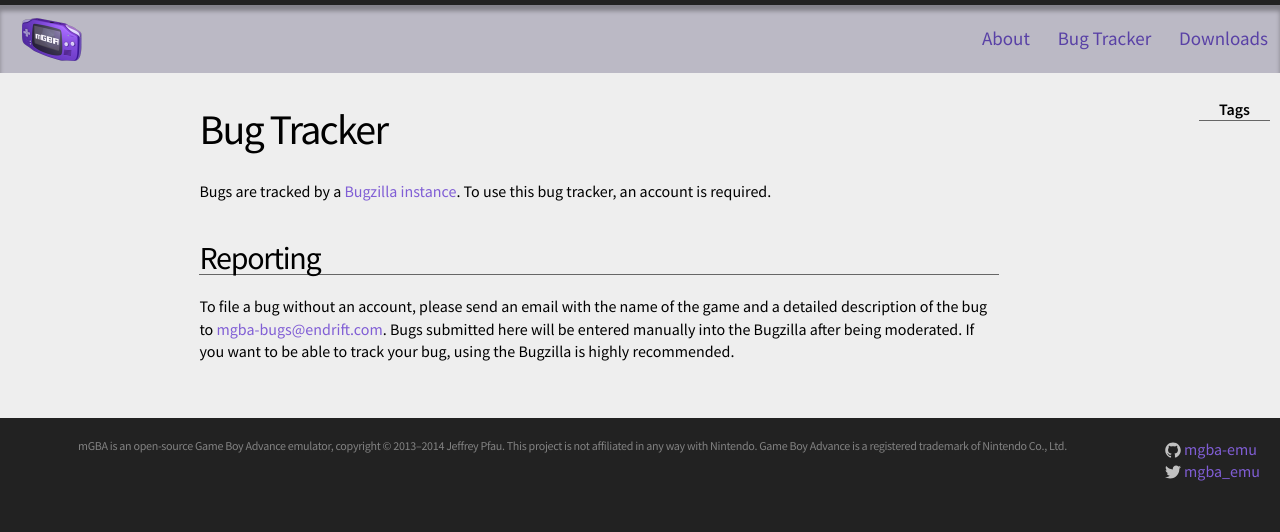
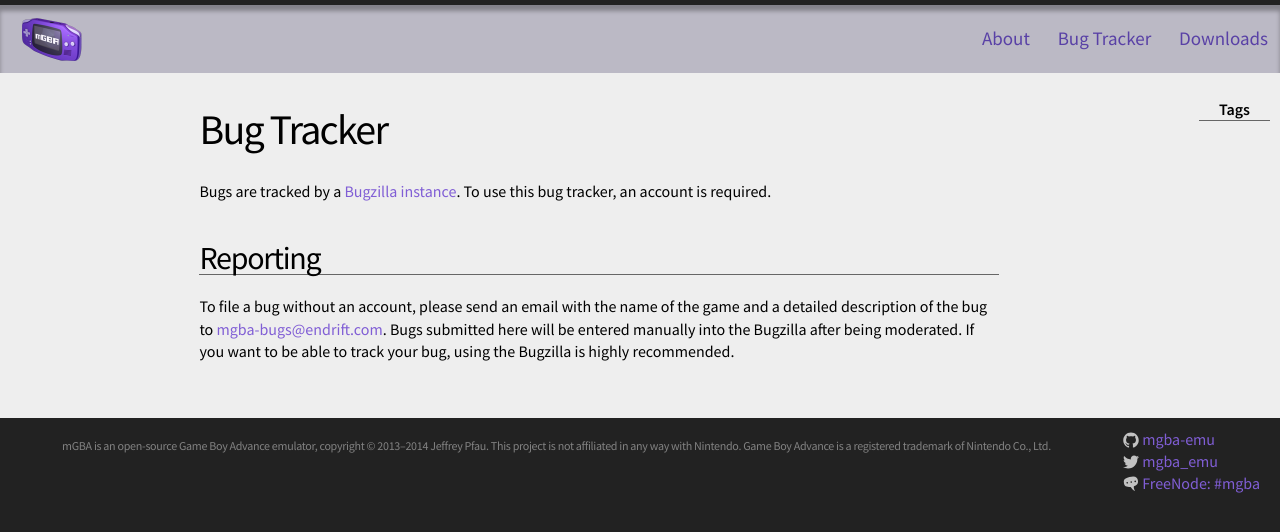
Before and after one commit to mgba-emu/www, a Jekyll site: the page built from bugs.markdown, in a window 1280 px wide. Shown: the top 532 px of the page. Built offline with Jekyll 4.4.1, drawn with Linux system fonts in a browser that asks for light colours.

Commit message:
Update footer style and add IRC link

```diff
--- a/_includes/footer.html
+++ b/_includes/footer.html
@@ -3,7 +3,7 @@
     {% if site.github_username %}<li>
       <a href="https://github.com/{{ site.github_username }}">
         <span class="icon github">
-          <svg version="1.1" class="github-icon-svg" xmlns="http://www.w3.org/2000/svg" xmlns:xlink="http://www.w3.org/1999/xlink" x="0px" y="0px"
+          <svg version="1.1" class="icon-svg" xmlns="http://www.w3.org/2000/svg" xmlns:xlink="http://www.w3.org/1999/xlink" x="0px" y="0px"
              viewBox="0 0 16 16" enable-background="new 0 0 16 16" xml:space="preserve">
             <path fill-rule="evenodd" clip-rule="evenodd" fill="#C2C2C2" d="M7.999,0.431c-4.285,0-7.76,3.474-7.76,7.761
             c0,3.428,2.223,6.337,5.307,7.363c0.388,0.071,0.53-0.168,0.53-0.374c0-0.184-0.007-0.672-0.01-1.32
@@ -16,13 +16,13 @@
             c0,0.208,0.14,0.449,0.534,0.373c3.081-1.028,5.302-3.935,5.302-7.362C15.76,3.906,12.285,0.431,7.999,0.431z"/>
           </svg>
         </span>
-        <span class="username">{{ site.github_username }}</span>
+        <span class="promo-link">{{ site.github_username }}</span>
       </a>
     </li>{% endif %}
     {% if site.twitter_username %}<li>
       <a href="https://twitter.com/{{ site.twitter_username }}">
         <span class="icon twitter">
-          <svg version="1.1" class="twitter-icon-svg" xmlns="http://www.w3.org/2000/svg" xmlns:xlink="http://www.w3.org/1999/xlink" x="0px" y="0px"
+          <svg version="1.1" class="icon-svg" xmlns="http://www.w3.org/2000/svg" xmlns:xlink="http://www.w3.org/1999/xlink" x="0px" y="0px"
              viewBox="0 0 16 16" enable-background="new 0 0 16 16" xml:space="preserve">
             <path fill="#C2C2C2" d="M15.969,3.058c-0.586,0.26-1.217,0.436-1.878,0.515c0.675-0.405,1.194-1.045,1.438-1.809
             c-0.632,0.375-1.332,0.647-2.076,0.793c-0.596-0.636-1.446-1.033-2.387-1.033c-1.806,0-3.27,1.464-3.27,3.27
@@ -33,9 +33,26 @@
             c6.015,0,9.304-4.983,9.304-9.304c0-0.142-0.003-0.283-0.009-0.423C14.976,4.29,15.531,3.714,15.969,3.058z"/>
           </svg>
         </span>
-        <span class="username">{{ site.twitter_username }}</span>
+        <span class="promo-link">{{ site.twitter_username }}</span>
       </a>
     </li>{% endif %}
+    <li>
+      <a href="irc://irc.freenode.net/#mgba">
+        <span class="icon irc">
+          <svg version="1.1" class="icon-svg" xmlns="http://www.w3.org/2000/svg" xmlns:xlink="http://www.w3.org/1999/xlink" x="0px" y="0px"
+			 viewBox="0 0 16 16" enable-background="new 0 0 16 16" xml:space="preserve">
+			<path fill="#C2C2C2" d="M15,5c-0.4014-4.1255-2.917-5.4585-8.499-4.083C1.6328,2.1167,0.6509,3.6562,0.8335,6.0825
+			c0.2915,3.8755,1.5728,5.23,6.8813,4.8257c0,0,2.0977,3.3418,4.1914,4.0293c-1.0312-2-1.2705-3.3232-0.9893-4.6045
+			C13.958,9.0205,15.292,8,15,5z M4.2085,7.666c-0.4722,0-0.8545-0.3828-0.8545-0.8535c0-0.4727,0.3823-0.8555,0.8545-0.8555
+			c0.4717,0,0.854,0.3828,0.854,0.8555C5.0625,7.2832,4.6802,7.666,4.2085,7.666z M8.229,6.958c-0.4722,0-0.8545-0.3828-0.8545-0.8535
+			c0-0.4727,0.3823-0.8555,0.8545-0.8555c0.4717,0,0.854,0.3828,0.854,0.8555C9.083,6.5752,8.7007,6.958,8.229,6.958z M12.25,6.3335
+			c-0.4727,0-0.8535-0.3828-0.8535-0.8535c0-0.4727,0.3809-0.8555,0.8535-0.8555s0.8535,0.3828,0.8535,0.8555
+			C13.1035,5.9507,12.7227,6.3335,12.25,6.3335z"/>
+          </svg>
+        </span>
+        <span class="promo-link">FreeNode: #mgba</span>
+      </a>
+    </li>
   </ul>
 
   <div id="description">
--- a/css/main.css
+++ b/css/main.css
@@ -92,7 +92,7 @@
 /* Site footer */
 
 #site-footer {
-  padding: 20px 0 0 0;
+  padding: 10px 0;
   background-color: #222;
   color: white;
   min-height: 60px;
@@ -103,6 +103,7 @@
 #site-footer ul { list-style: none; }
 
 #site-footer p {
+  margin: 10px;
   letter-spacing: -.3px;
   color: #828282;
   font-size: 12px;
@@ -117,8 +118,7 @@
   text-align: center;
 }
 
-.github-icon-svg,
-.twitter-icon-svg {
+.icon-svg {
   display: inline-block;
   width: 16px;
   height: 16px;
```
